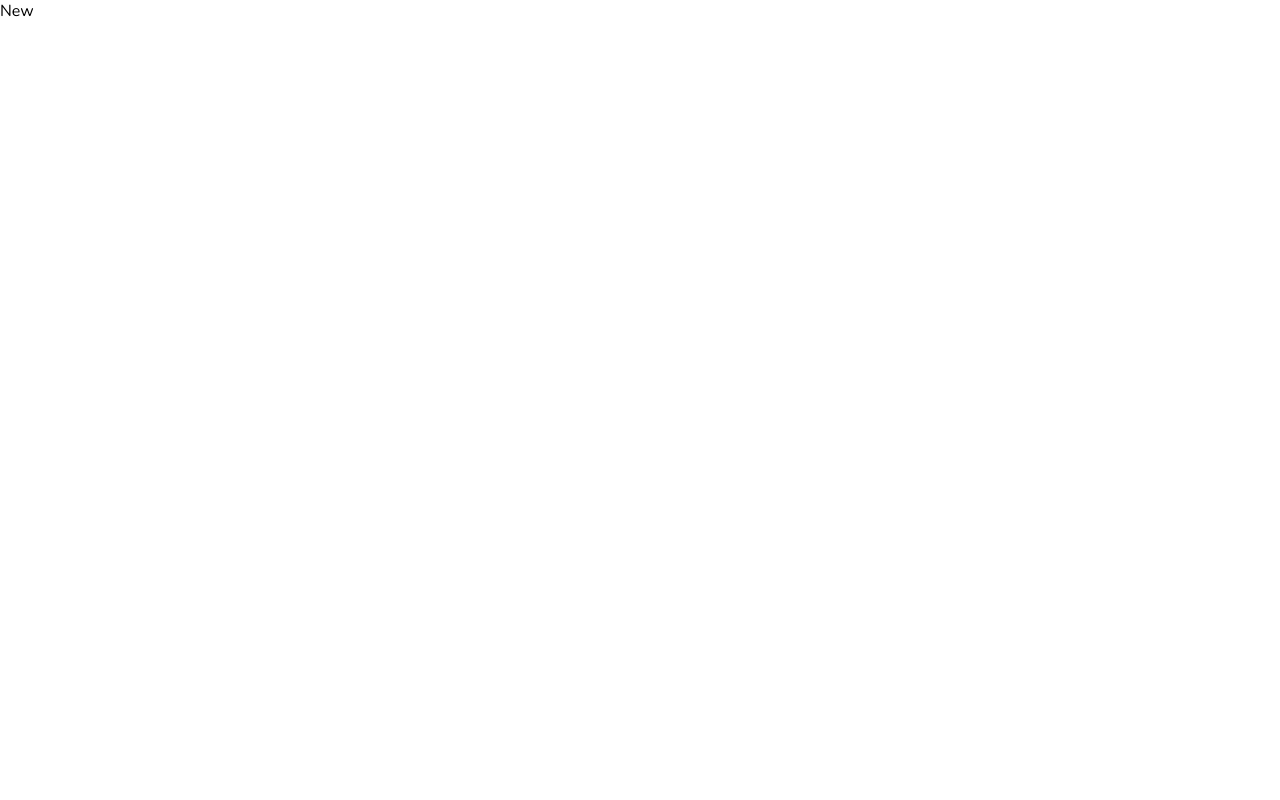
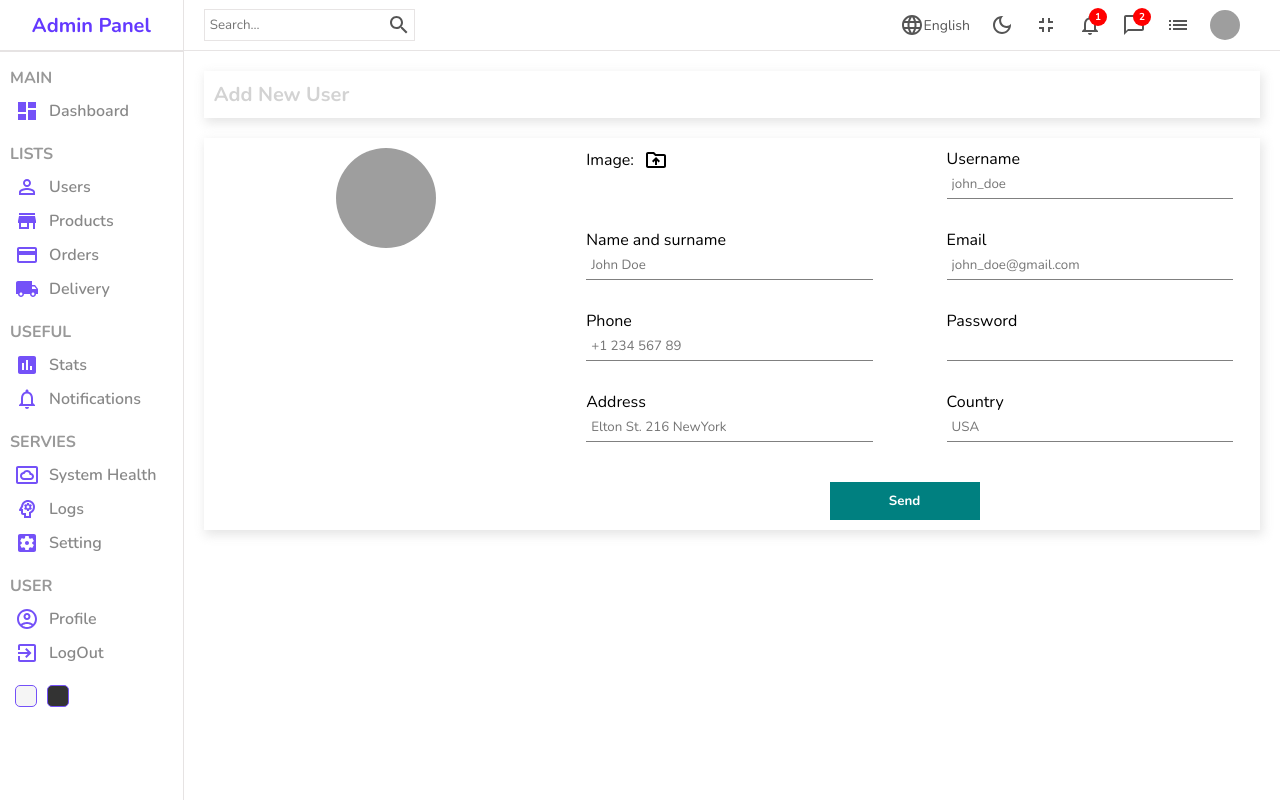
Before and after one commit to esmailireza/Admin-Dashboard-Panel, a React (Create React App) app: page /users/new in a window 1280 px wide. Built offline with nearby package versions, Linux system fonts and the light colour scheme; grey boxes are pictures that could not be loaded.

Commit message:
implement new item page

```diff
--- a/src/App.js
+++ b/src/App.js
@@ -4,6 +4,7 @@
 import New from "./pages/new/new";
 import Single from "./pages/single/single";
 import { BrowserRouter, Routes, Route } from "react-router-dom";
+import { productInputs, userInputs } from "./formSource";
 
 function App() {
   return (
@@ -16,12 +17,18 @@
             <Route path="users">
               <Route index element={<List />} />
               <Route path=":userId" element={<Single />} />
-              <Route path="new" element={<New />} />
+              <Route
+                path="new"
+                element={<New inputs={userInputs} title="Add New User" />}
+              />
             </Route>
             <Route path="products">
               <Route index element={<List />} />
               <Route path=":productId" element={<Single />} />
-              <Route path="new" element={<New />} />
+              <Route
+                path="new"
+                element={<New inputs={productInputs} title="Add New Product" />}
+              />
             </Route>
           </Route>
         </Routes>
--- /dev/null
+++ b/src/formSource.js
@@ -0,0 +1,76 @@
+export const userInputs = [
+  {
+    id: 1,
+    label: "Username",
+    type: "text",
+    placeholder: "john_doe",
+  },
+  {
+    id: 2,
+    label: "Name and surname",
+    type: "text",
+    placeholder: "John Doe",
+  },
+  {
+    id: 3,
+    label: "Email",
+    type: "mail",
+    placeholder: "john_doe@gmail.com",
+  },
+  {
+    id: 4,
+    label: "Phone",
+    type: "text",
+    placeholder: "+1 234 567 89",
+  },
+  {
+    id: 5,
+    label: "Password",
+    type: "password",
+  },
+  {
+    id: 6,
+    label: "Address",
+    type: "text",
+    placeholder: "Elton St. 216 NewYork",
+  },
+  {
+    id: 7,
+    label: "Country",
+    type: "text",
+    placeholder: "USA",
+  },
+];
+
+export const productInputs = [
+  {
+    id: 1,
+    label: "Title",
+    type: "text",
+    placeholder: "Apple Macbook Pro",
+  },
+  {
+    id: 2,
+    label: "Description",
+    type: "text",
+    placeholder: "Description",
+  },
+  {
+    id: 3,
+    label: "Category",
+    type: "text",
+    placeholder: "Computers",
+  },
+  {
+    id: 4,
+    label: "Price",
+    type: "text",
+    placeholder: "100",
+  },
+  {
+    id: 5,
+    label: "Stock",
+    type: "text",
+    placeholder: "in stock",
+  },
+];
--- a/src/pages/new/new.jsx
+++ b/src/pages/new/new.jsx
@@ -1,9 +1,58 @@
 import "./new.scss";
+import Sidebar from "../../components/sidebar/sidebar";
+import Navbar from "../../components/navbar/navbar";
+import DriveFolderUploadOutlinedIcon from "@mui/icons-material/DriveFolderUploadOutlined";
+import { useState } from "react";
 
-const New = () => {
+const New = ({ inputs, title }) => {
+  const [file, setFile] = useState("");
+
   return (
-    <div>New</div>
-  )
-}
+    <div className="new">
+      <Sidebar />
+      <div className="newContainer">
+        <Navbar />
+        <div className="top">
+          <h1>{title}</h1>
+        </div>
+        <div className="bottom">
+          <div className="left">
+            <img
+              src={
+                file
+                  ? URL.createObjectURL(file)
+                  : "https://icon-library.com/images/no-image-icon/no-image-icon-0.jpg"
+              }
+              alt=""
+            />
+          </div>
+          <div className="right">
+            <form>
+              <div className="formInput">
+                <label htmlFor="file">
+                  Image: <DriveFolderUploadOutlinedIcon className="icon" />
+                </label>
+                <input
+                  type="file"
+                  id="file"
+                  onChange={(e) => setFile(e.target.files[0])}
+                  style={{ display: "none" }}
+                />
+              </div>
 
-export default New
+              {inputs.map((input) => (
+                <div className="formInput" key={input.id}>
+                  <label>{input.label}</label>
+                  <input type={input.type} placeholder={input.placeholder} />
+                </div>
+              ))}
+              <button>Send</button>
+            </form>
+          </div>
+        </div>
+      </div>
+    </div>
+  );
+};
+
+export default New;
--- a/src/pages/new/new.scss
+++ b/src/pages/new/new.scss
@@ -0,0 +1,77 @@
+.new {
+    width: 100%;
+    display: flex;
+
+    .newContainer {
+      flex: 6;
+
+      .top,
+      .bottom {
+        -webkit-box-shadow: 2px 4px 10px 1px rgba(0, 0, 0, 0.47);
+        box-shadow: 2px 4px 10px 1px rgba(201, 201, 201, 0.47);
+        padding: 10px;
+        margin: 20px;
+        display: flex;
+
+        h1 {
+          color: lightgray;
+          font-size: 20px;
+        }
+
+        .left {
+          flex: 1;
+          text-align: center;
+
+          img {
+            width: 100px;
+            height: 100px;
+            border-radius: 50%;
+            object-fit: cover;
+          }
+        }
+
+        .right {
+          flex: 2;
+
+          form {
+            display: flex;
+            flex-wrap: wrap;
+            gap: 30px;
+            justify-content: space-around;
+
+            .formInput {
+              width: 40%;
+
+              label {
+                display: flex;
+                align-items: center;
+                gap: 10px;
+
+                .icon {
+                  cursor: pointer;
+                }
+              }
+
+              input {
+                width: 100%;
+                padding: 5px;
+                border: none;
+                border-bottom: 1px solid gray;
+              }
+            }
+
+            button {
+              width: 150px;
+              padding: 10px;
+              border: none;
+              background-color: teal;
+              color: white;
+              font-weight: bold;
+              cursor: pointer;
+              margin-top: 10px;
+            }
+          }
+        }
+      }
+    }
+  }
```
